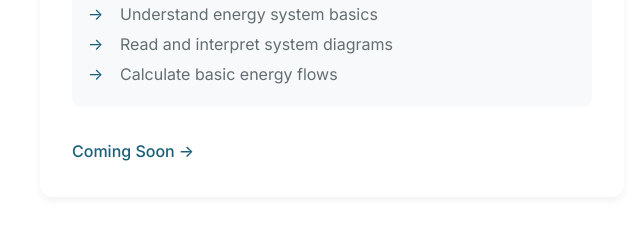
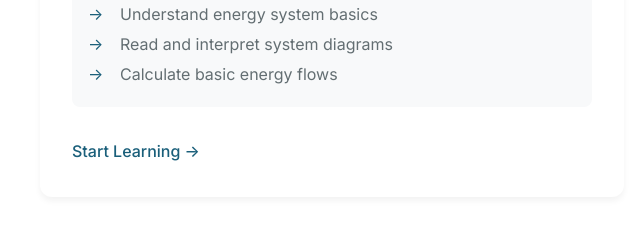
Before and after one commit to kweiss51/Energy, a plain HTML site: page docs/pages/courses.html in a window 1280 px wide. Shown: the part 1220-1460 px from the top of the page, 0-640 px from the left. Drawn offline with Linux system fonts and the light colour scheme.

Commit message:
Energy Fundamentals now links to live course; removed coming soon page

```diff
--- a/docs/pages/courses.html
+++ b/docs/pages/courses.html
@@ -169,6 +169,8 @@
         };
 
         function createCourseCard(course) {
+            // Special case: Energy Fundamentals is now live
+            const isEnergyFundamentals = course.slug === 'energy-fundamentals';
             return `
                 <div class="course-card" data-level="${course.level.toLowerCase()}">
                     <div class="course-card-inner">
@@ -185,8 +187,8 @@
                                     ${course.outcomes.map(outcome => `<li>${outcome}</li>`).join('')}
                                 </ul>
                             </div>
-                            <a href="coming-soon-${course.slug}.html" class="course-cta">
-                                Coming Soon
+                            <a href="${isEnergyFundamentals ? 'energy-fundamentals/week1-lesson1.html' : `coming-soon-${course.slug}.html`}" class="course-cta">
+                                ${isEnergyFundamentals ? 'Start Learning' : 'Coming Soon'}
                                 <span class="arrow">→</span>
                             </a>
                         </div>
```
